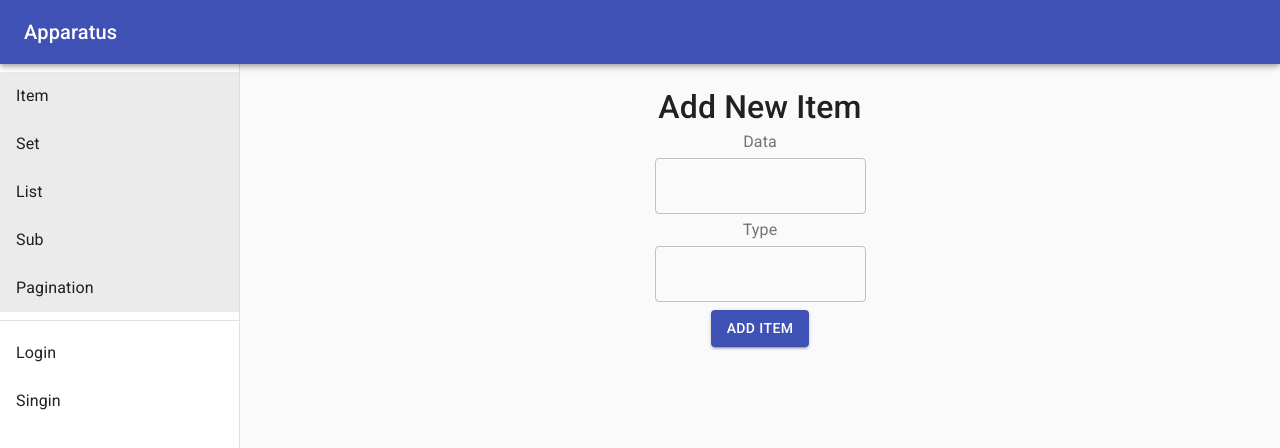
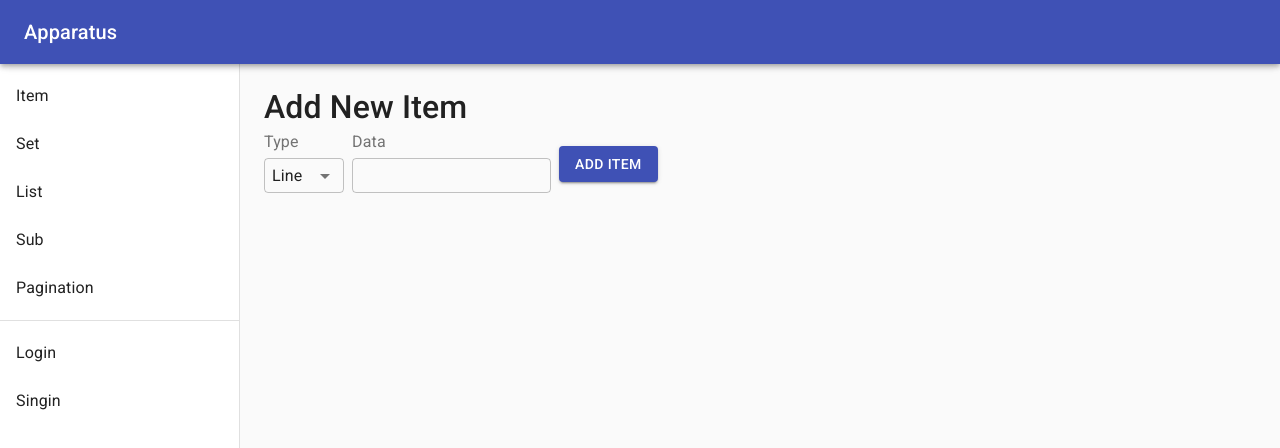
Before and after one commit to RyotaBannai/apparatus, a React (Create React App) app in the folder app/: page /item in a window 1280 px wide. Shown: the top 448 px of the page. Built offline with nearby package versions, Linux system fonts and the light colour scheme.

Commit message:
started to use mui createStyles.

```diff
--- a/app/src/App.css
+++ b/app/src/App.css
@@ -1,7 +1,3 @@
-.App {
-  text-align: center;
-}
-
 .App-logo {
   height: 40vmin;
   pointer-events: none;
--- a/app/src/components/Item/Add.tsx
+++ b/app/src/components/Item/Add.tsx
@@ -1,11 +1,34 @@
 import React from "react";
 import { gql } from "apollo-boost";
 import { useMutation } from "@apollo/react-hooks";
-import { Button, InputLabel, OutlinedInput, Grid } from "@material-ui/core";
+import {
+  Button,
+  InputLabel,
+  OutlinedInput,
+  Grid,
+  Select,
+  MenuItem,
+} from "@material-ui/core";
+import { createStyles, makeStyles, Theme } from "@material-ui/core/styles";
 
-interface Props {
-  title: string;
-}
+const useStyles = makeStyles((theme: Theme) =>
+  createStyles({
+    formType: {
+      minWidth: 80,
+      "& div": {
+        padding: theme.spacing(1),
+      },
+    },
+    formData: {
+      minWidth: 120,
+      "& input": {
+        padding: theme.spacing(1),
+      },
+    },
+  })
+);
+
+interface Props {}
 
 const ADD_ITEM = gql`
   mutation ADD_ITEM($data: String!, $type: String!) {
@@ -17,7 +40,9 @@ const ADD_ITEM = gql`
   }
 `;
 
-export const Add: React.FC<Props> = ({ title }) => {
+export const Add: React.FC<Props> = () => {
+  const classes = useStyles();
+
   let _data: any = "";
   let type: any = "";
 
@@ -28,30 +53,32 @@ export const Add: React.FC<Props> = ({ title }) => {
   return (
     <div>
       <h2>Add New Item</h2>
-      <Grid
-        container
-        justify="center"
-        alignItems="center"
-        direction="column"
-        spacing={1}
-      >
+      <Grid container alignItems="center" direction="row" spacing={1}>
+        <Grid item>
+          <InputLabel htmlFor="type">Type</InputLabel>
+          <Select
+            id="type"
+            required
+            className={classes.formType}
+            variant="outlined"
+            autoWidth
+            inputRef={(node) => {
+              type = node;
+            }}
+            defaultValue="line"
+          >
+            <MenuItem value="line">Line</MenuItem>
+            <MenuItem value="field">Field</MenuItem>
+          </Select>
+        </Grid>
         <Grid item>
           <InputLabel htmlFor="data">Data</InputLabel>
           <OutlinedInput
             id="data"
             required
+            className={classes.formData}
             inputRef={(node) => {
               _data = node;
-            }}
-          />
-        </Grid>
-        <Grid item>
-          <InputLabel htmlFor="type">Type</InputLabel>
-          <OutlinedInput
-            id="type"
-            required
-            inputRef={(node) => {
-              type = node;
             }}
           />
         </Grid>
--- a/app/src/pages/AddItemPage.tsx
+++ b/app/src/pages/AddItemPage.tsx
@@ -6,7 +6,7 @@ interface Props {}
 export const AddItemPage: React.FC<Props> = () => {
   return (
     <div>
-      <ItemAdd title={"Apollo Experiment"} />
+      <ItemAdd />
     </div>
   );
 };
--- a/app/src/pages/layouts/ApparatusDrawer.tsx
+++ b/app/src/pages/layouts/ApparatusDrawer.tsx
@@ -46,11 +46,11 @@ export const ApparatusDrawer: React.FC<Props> = (props) => {
             { text: "Sub", link: "/sub" },
             { text: "Pagination", link: "#" },
           ].map((data, index) => (
-            <NavLink exact to={data.link} activeClassName="active">
+            <NavLink exact to={data.link}>
               <ListItem
                 button
                 key={index}
-                selected={true}
+                // TODO: selected にするための state を管理 selected={true}
                 disableRipple
                 disableTouchRipple
               >
--- a/app/src/pages/layouts/Layout.tsx
+++ b/app/src/pages/layouts/Layout.tsx
@@ -6,6 +6,7 @@ import { makeStyles } from "@material-ui/core/styles";
 import CssBaseline from "@material-ui/core/CssBaseline";
 
 const drawerWidth = 240;
+const navBarWidth = 64;
 
 const useStyles = makeStyles((theme) => ({
   root: {
@@ -14,7 +15,7 @@ const useStyles = makeStyles((theme) => ({
   content: {
     flexGrow: 1,
     padding: theme.spacing(3),
-    marginTop: "64px",
+    marginTop: navBarWidth,
   },
 }));
 
@@ -32,7 +33,7 @@ export const Layout: React.FC<Props> = (props) => {
         rel="stylesheet"
         href="https://fonts.googleapis.com/icon?family=Material+Icons"
       />
-      <div className="container">
+      <div className="/*container*/">
         <div className={classes.root}>
           <CssBaseline />
           <Nav />
```
